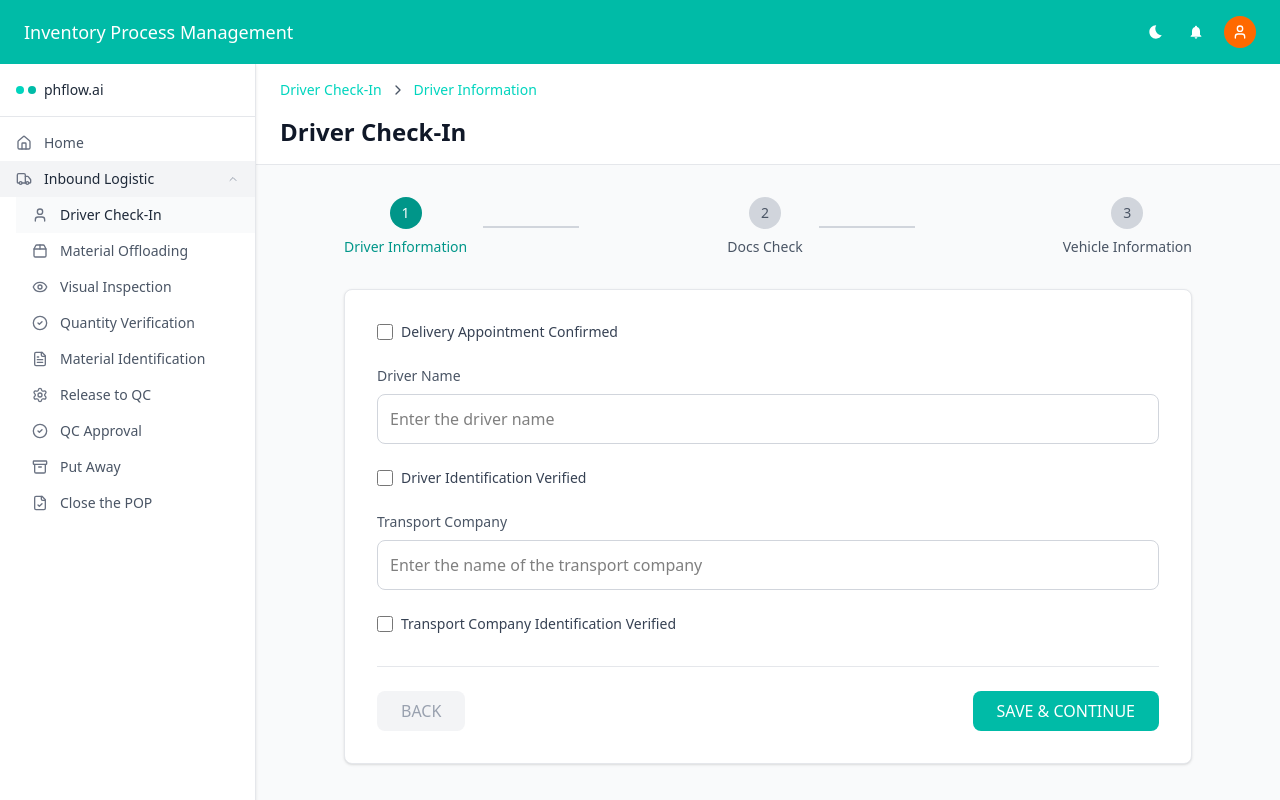
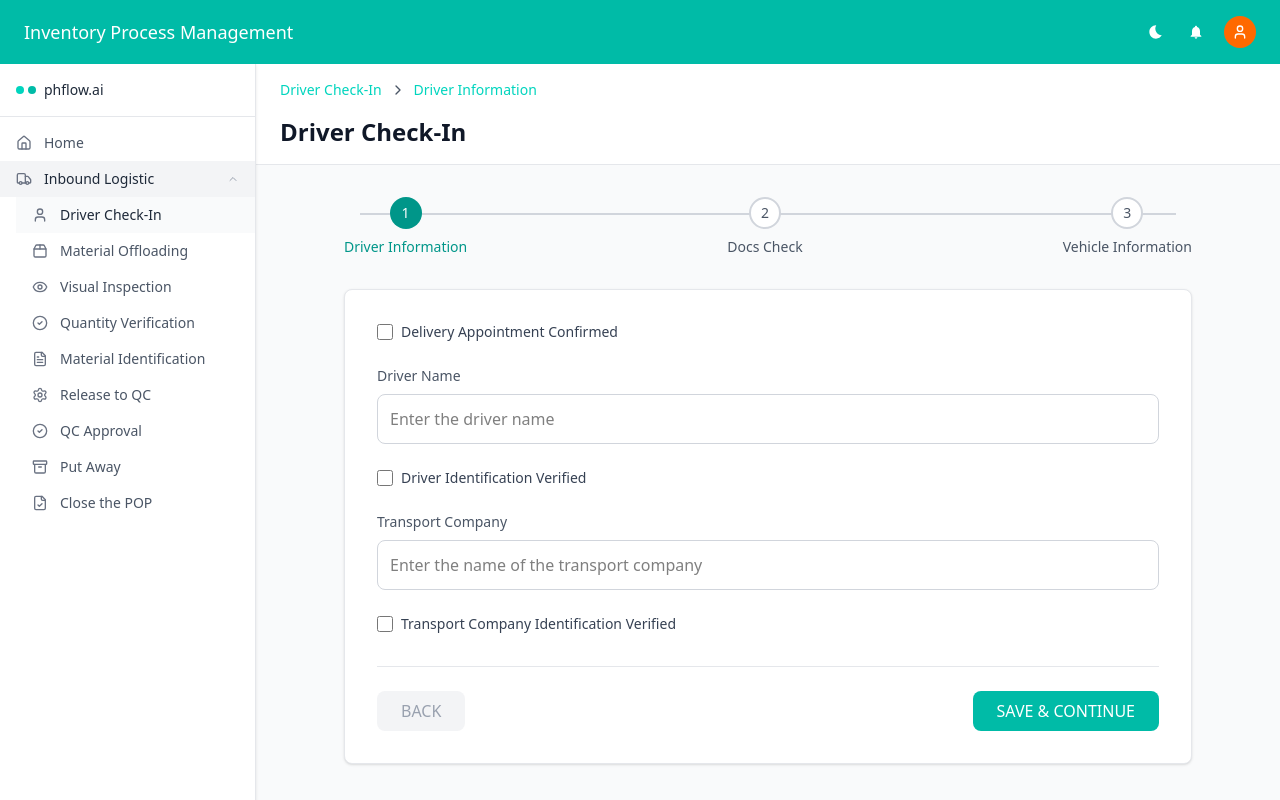
Before and after one commit to Lalitchaudhary01/phflow.ai, a React (Vite) app: page /driver-checkin in a window 1280 px wide. Built offline with nearby package versions, Linux system fonts and the light colour scheme.

Commit message:
write routes

```diff
--- a/src/components/StepProgress.jsx
+++ b/src/components/StepProgress.jsx
@@ -11,17 +11,20 @@ const StepProgress = ({ currentStep }) => {
   return (
     <div className="mb-8">
       {/* Desktop Progress */}
-      <div className="hidden sm:flex items-center justify-between">
+      <div className="hidden sm:flex items-center justify-between relative">
+        {/* Background line */}
+        <div className="absolute top-4 left-4 right-4 h-0.5 bg-gray-300"></div>
+
         {steps.map((step, index) => (
-          <div key={step.id} className="flex items-center">
+          <div key={step.id} className="flex items-center relative">
             <div className="flex flex-col items-center">
               <div
-                className={`w-8 h-8 rounded-full flex items-center justify-center text-sm font-medium ${
+                className={`w-8 h-8 rounded-full flex items-center justify-center text-sm font-medium relative z-10 ${
                   step.completed
                     ? "bg-green-500 text-white"
                     : currentStep === step.id
                     ? "bg-teal-600 text-white"
-                    : "bg-gray-300 text-gray-600"
+                    : "bg-white border-2 border-gray-300 text-gray-600"
                 }`}
               >
                 {step.completed ? <Check className="w-4 h-4" /> : step.id}
@@ -36,12 +39,10 @@ const StepProgress = ({ currentStep }) => {
                 {step.name}
               </span>
             </div>
-            {index < steps.length - 1 && (
-              <div
-                className={`w-16 lg:w-24 h-0.5 mx-4 ${
-                  step.completed ? "bg-green-500" : "bg-gray-300"
-                }`}
-              />
+
+            {/* Progress line overlay */}
+            {index < steps.length - 1 && step.completed && (
+              <div className="absolute top-4 left-8 w-full h-0.5 bg-green-500 z-0"></div>
             )}
           </div>
         ))}
@@ -54,7 +55,9 @@ const StepProgress = ({ currentStep }) => {
             className={`w-8 h-8 rounded-full flex items-center justify-center text-sm font-medium ${
               steps[currentStep - 1].completed
                 ? "bg-green-500 text-white"
-                : "bg-blue-500 text-white"
+                : currentStep === steps[currentStep - 1].id
+                ? "bg-teal-600 text-white"
+                : "bg-gray-300 text-gray-600"
             }`}
           >
             {steps[currentStep - 1].completed ? (
@@ -65,7 +68,13 @@ const StepProgress = ({ currentStep }) => {
           </div>
         </div>
         <div className="text-center">
-          <span className="text-teal-600 font-medium text-sm">
+          <span
+            className={`text-sm font-medium ${
+              currentStep === steps[currentStep - 1].id
+                ? "text-teal-600"
+                : "text-gray-600"
+            }`}
+          >
             {steps[currentStep - 1].name}
           </span>
           <div className="text-xs text-gray-500 mt-1">
```
